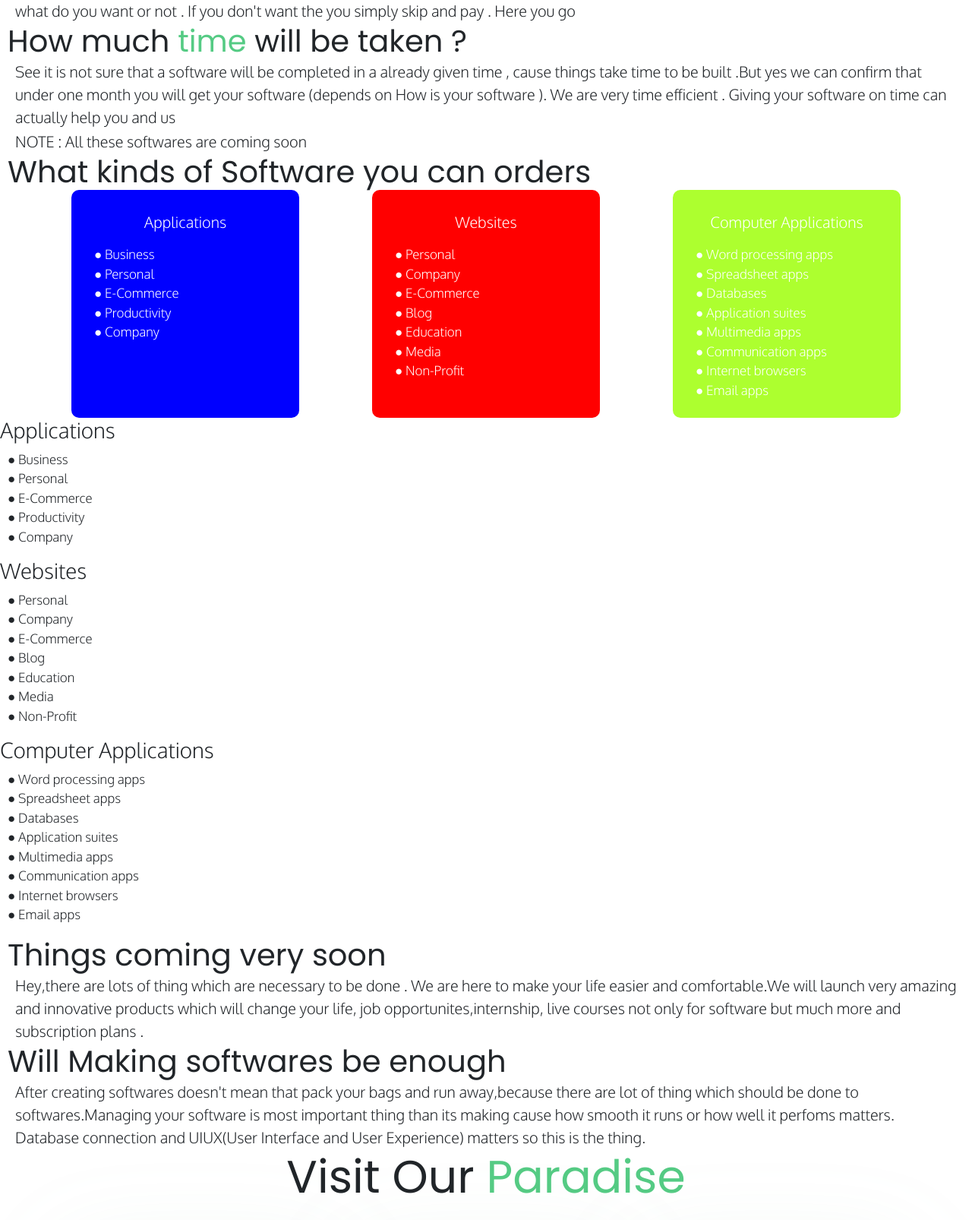
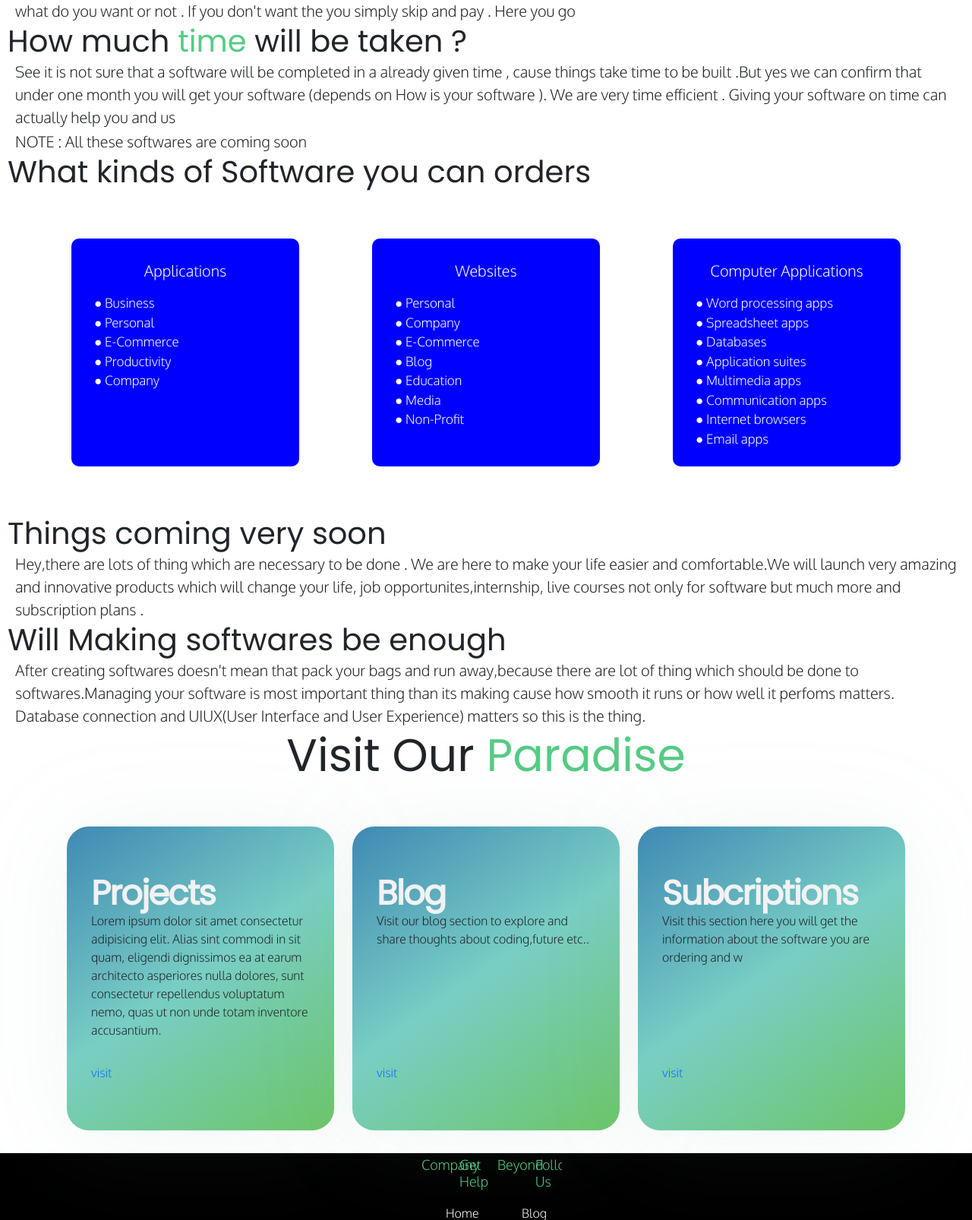
Before and after one commit to rishv1912/RECXO, a Django app: page /Services/ in a window 1280 px wide; the page is wider, and only the part inside the window is pictured. Shown: the part 1258-2864 px from the top of that part at 76% size. Run offline with Django 4.2, Linux system fonts and the light colour scheme.

Commit message:
improved the aboutus and services page

```diff
--- a/templates/home/aboutus.html
+++ b/templates/home/aboutus.html
@@ -74,8 +74,8 @@
       meet our leadership team
     </div>
     <div class="sc-gsGlKL idfpEz" style="opacity: 1">
-      Out talented team of executives have come together with one goal: to help
-      you, companies for the next generation of technical world.
+      <!-- Out talented team of executives have come together with one goal: to help
+      you, companies for the next generation of technical world. -->
     </div>
     <div class="sc-bWOGAC iqNxvk">
       <div
--- a/templates/home/services.html
+++ b/templates/home/services.html
@@ -156,7 +156,7 @@
       <h2 class="ser-que">What kinds of Software you can orders</h2>
       <div  class="softwares-type" style="display: flex;
       flex-wrap: wrap;
-      justify-content: center;align-items: center;gap: 6rem;" >
+      justify-content: center;align-items: center;gap: 6rem;margin :4rem 0;" >
       <!-- <div class="sc-hlLBRy cqOGbR" style="transition: transform 0.3s ease-in-out; transform: translateY(50px) translateZ(0px);height: 100%;width: 250px;"  onmouseover="this.style.transform = 'scale(1.2)';" onmouseout="this.style.transform = 'scale(1)';"></div>
       <div class="sc-hlLBRy cqOGbR" style="transition: transform 0.3s ease-in-out; transform: translateY(50px) translateZ(0px);height: 100%;width: 250px;"  onmouseover="this.style.transform = 'scale(1.2)';" onmouseout="this.style.transform = 'scale(1)';"></div>
       <div class="sc-hlLBRy cqOGbR" style="transition: transform 0.3s ease-in-out; transform: translateY(50px) translateZ(0px);height: 100%;width: 250px;"  onmouseover="this.style.transform = 'scale(1.2)';" onmouseout="this.style.transform = 'scale(1)';"></div> -->
@@ -169,7 +169,7 @@
         <li>● Productivity</li>
         <li>● Company</li>
       </ul></div>
-        <div style="border-radius: 10px; width: 300px; height: 300px; background-color: red; color: white; padding: 20px; text-align: center; transition: transform 0.3s ease-in-out;" onmouseover="this.style.transform = 'scale(1.2)';" onmouseout="this.style.transform = 'scale(1)';">
+        <div style="border-radius: 10px; width: 300px; height: 300px; background-color: blue; color: white; padding: 20px; text-align: center; transition: transform 0.3s ease-in-out;" onmouseover="this.style.transform = 'scale(1.2)';" onmouseout="this.style.transform = 'scale(1)';">
 
           <h3 id="soft">Websites</h3>
       <ul class="soft">
@@ -181,7 +181,7 @@
         <li>● Media</li>
         <li>● Non-Profit</li>
       </ul></div>
-        <div style="border-radius: 10px; width: 300px; height: 300px; background-color: greenyellow; color: white; padding: 20px; text-align: center; transition: transform 0.3s ease-in-out;" onmouseover="this.style.transform = 'scale(1.2)';" onmouseout="this.style.transform = 'scale(1)';">
+        <div style="border-radius: 10px; width: 300px; height: 300px; background-color: blue; color: white; padding: 20px; text-align: center; transition: transform 0.3s ease-in-out;" onmouseover="this.style.transform = 'scale(1.2)';" onmouseout="this.style.transform = 'scale(1)';">
 
           <h3 id="soft">Computer Applications</h3>
       <ul class="soft">
@@ -199,35 +199,7 @@
       </div>
 
 
-      <h3>Applications</h3>
-      <ul class="soft">
-        <li>● Business</li>
-        <li>● Personal</li>
-        <li>● E-Commerce</li>
-        <li>● Productivity</li>
-        <li>● Company</li>
-      </ul>
-      <h3>Websites</h3>
-      <ul class="soft">
-        <li>● Personal</li>
-        <li>● Company</li>
-        <li>● E-Commerce</li>
-        <li>● Blog</li>
-        <li>● Education</li>
-        <li>● Media</li>
-        <li>● Non-Profit</li>
-      </ul>
-      <h3>Computer Applications</h3>
-      <ul class="soft">
-        <li>● Word processing apps</li>
-        <li>● Spreadsheet apps</li>
-        <li>● Databases</li>
-        <li>● Application suites</li>
-        <li>● Multimedia apps</li>
-        <li>● Communication apps</li>
-        <li>● Internet browsers</li>
-        <li>● Email apps</li>
-      </ul>
+
       <!-- question 5 ends -->
 
       <!-- question 6 starts -->
```
